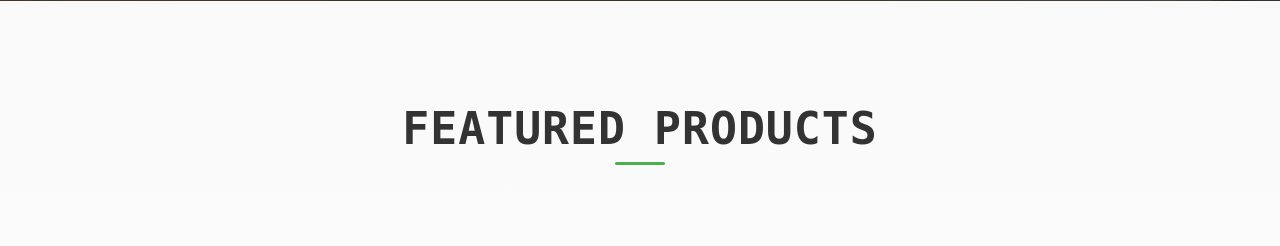
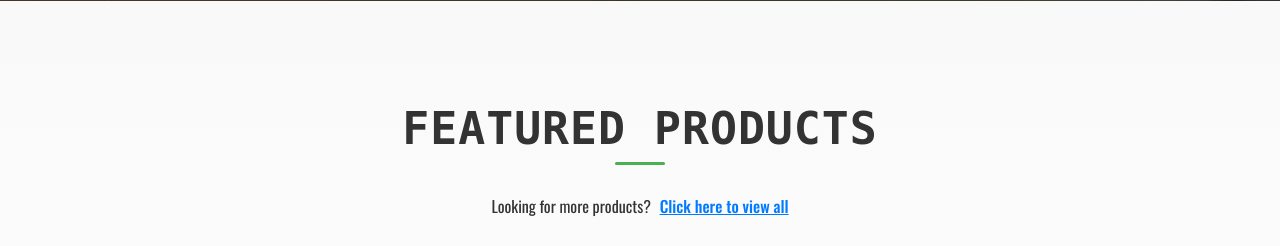
Before and after one commit to WenSuen/Infinity, a PHP site: page / in a window 1280 px wide. Shown: the part 799-1045 px from the top of the page. Run offline with PHP 8.4, Linux system fonts and the light colour scheme; some libraries are stand-ins or nearby versions.

Commit message:
reduce padding for featured product and the line below

```diff
--- a/css/style.css
+++ b/css/style.css
@@ -192,7 +192,7 @@ body, html {
 
 .product-gallery h2 {
     font-size: 2.8rem; /* Slightly larger */
-    margin-bottom: 2em; /* Extra space below */
+    margin-bottom: 0.5em !important; /* Reduce space below heading */
     color: #333;
     font-weight: bold;
     letter-spacing: 1px; /* Add letter spacing */
@@ -1335,8 +1335,8 @@ body, html {
 
 /* CTA section (featured product) */
 .more-products-cta {
+    margin: 0.2rem 0 1.5rem; /* Reduce top space, keep bottom space */
     text-align: center;
-    margin: 0.5rem 0 1.5rem;
     font-family: 'Oswald', sans-serif;
     font-size: 1rem;
     color: #333;
```
